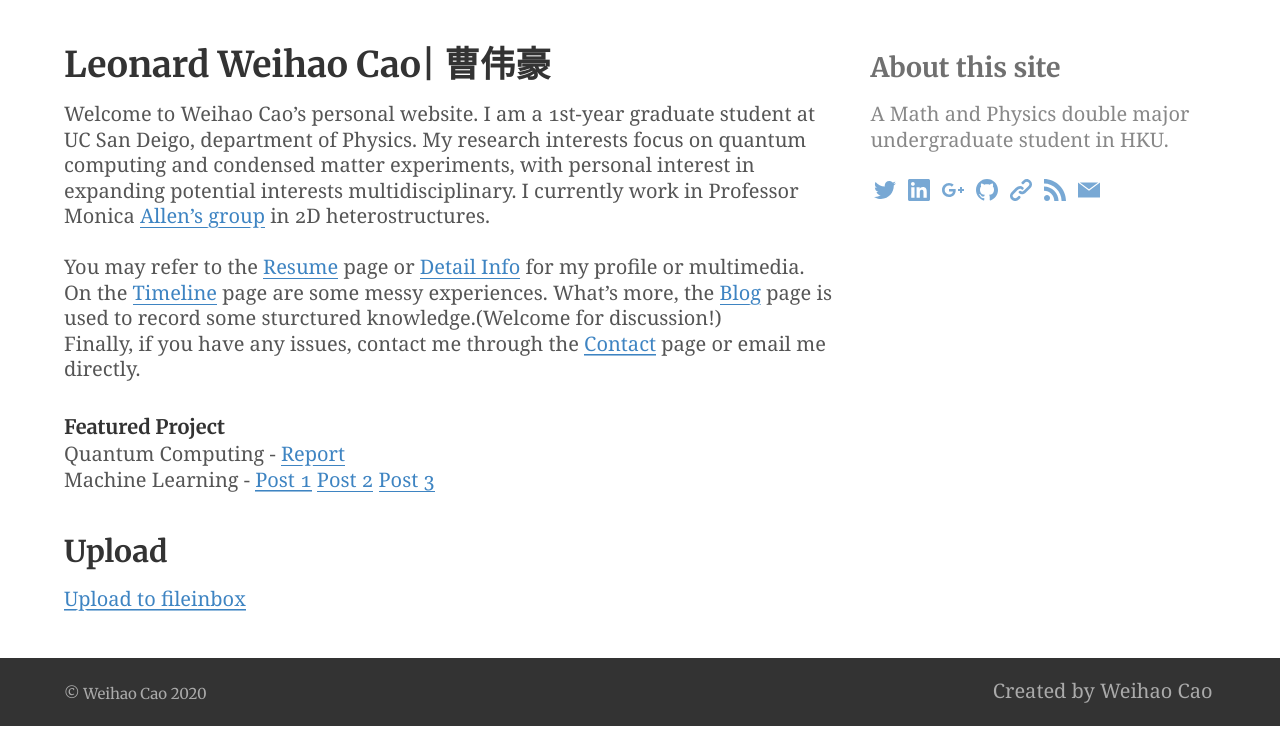
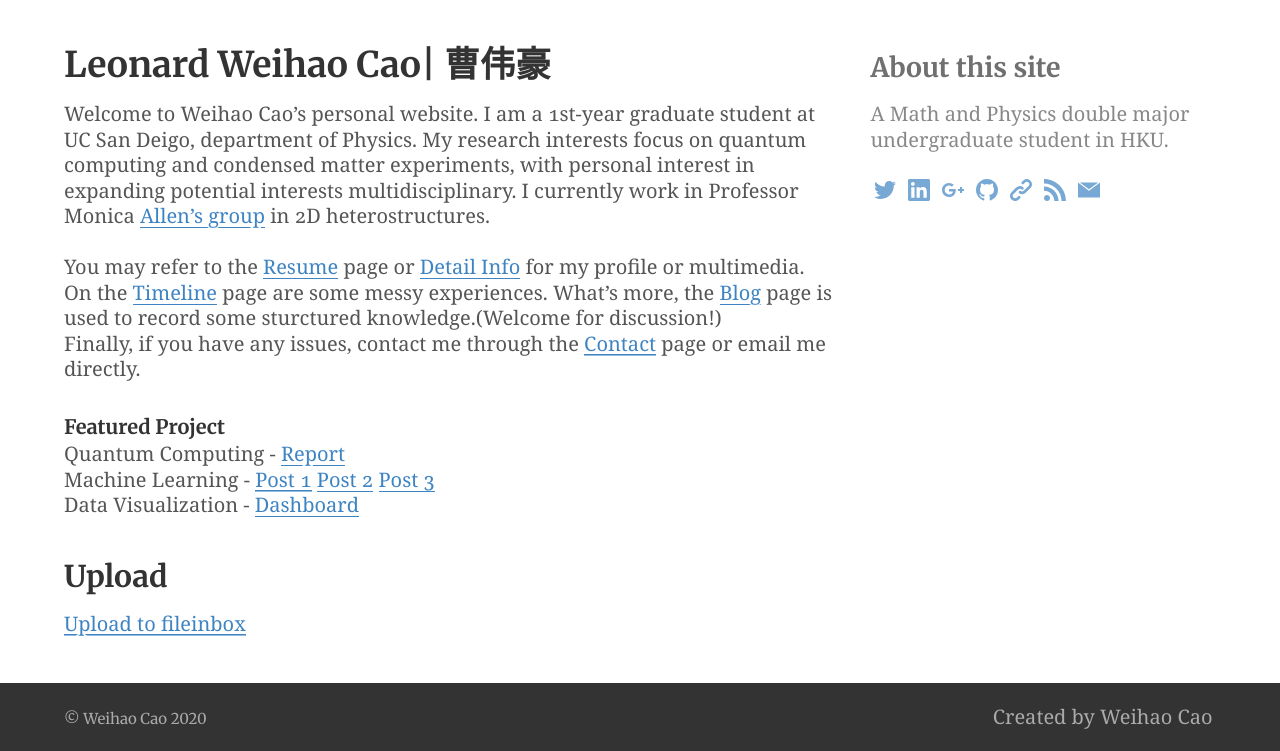
Before and after one commit to whcao1997/whcao1997.github.io, a Jekyll site: the page built from index.md, in a window 1280 px wide. Shown: the part 424-1175 px from the top of the page. Built offline with Jekyll 4.4.1, drawn with Linux system fonts in a browser that asks for light colours; comment, search, counter and statistics services are not loaded; before the commit the page ends 1150 px from its top, so only the background shows below that.

Commit message:
Update index.md

```diff
--- a/index.md
+++ b/index.md
@@ -17,6 +17,7 @@ Finally, if you have any issues, contact me through the [Contact](contact/) page
 
 Quantum Computing - [Report](https://weihaocao.com/physics/2017/11/25/quantum-computing/)
 Machine Learning - [Post 1](https://weihaocao.com/computer/2017/08/30/conv-net-one/) [Post 2](https://weihaocao.com/computer/2017/08/31/conv-net-two/) [Post 3](https://weihaocao.com/computer/2017/10/01/conv-net-three/)
+Data Visualization - [Dashboard](https://app.powerbi.com/view?r=eyJrIjoiOWVkMjg5YWYtMDhjNy00NGM0LWI3YzMtZWMxNmI2ZDMwOWZjIiwidCI6IjlhZGE5OWQyLTg3MDQtNDc0ZC05OTAxLTA5OWE5ZTAxMGUzNyJ9)
 
 ## Upload
 [Upload to fileinbox](https://fileinbox.com/weihaocao)
```
